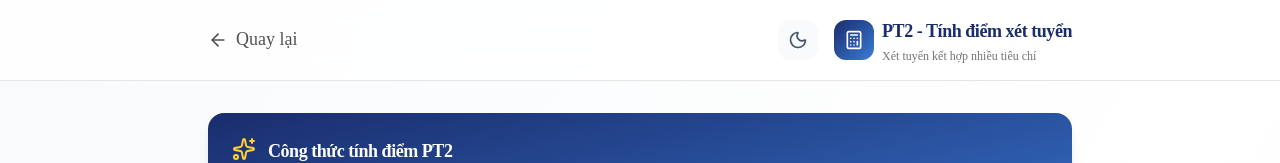
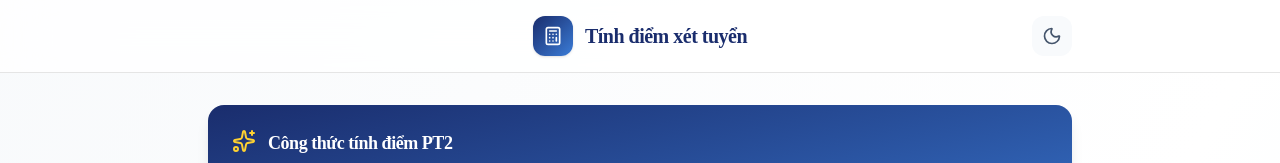
Before and after one commit to vinhdinh2007-rgb/-calculus, a React (Vite) app: page / in a window 1280 px wide. Shown: the top 163 px of the page. Built offline with nearby package versions, Linux system fonts and the light colour scheme.

Commit message:
style: update header to center title and remove back button

```diff
--- a/src/pages/ScoreCalculator.jsx
+++ b/src/pages/ScoreCalculator.jsx
@@ -143,34 +143,21 @@ export default function ScoreCalculator() {
     <div className="min-h-screen bg-gradient-to-br from-slate-50 via-white to-blue-50 dark:from-dark-bg dark:via-dark-bg dark:to-dark-bg transition-colors duration-300">
       {/* Header */}
       <header className="sticky top-0 z-50 bg-white/80 dark:bg-dark-surface/80 backdrop-blur-xl border-b border-neutral-200 dark:border-dark-border transition-colors duration-300">
-        <div className="max-w-4xl mx-auto px-4 py-4 flex items-center justify-between">
-          <Link
-            to="/"
-            className="flex items-center gap-2 text-neutral-600 dark:text-dark-text-sec hover:text-neutral-900 dark:hover:text-dark-text-main transition-colors"
-          >
-            <ArrowLeft className="w-5 h-5" />
-            <span className="font-medium">Quay lại</span>
-          </Link>
+        <div className="max-w-4xl mx-auto px-4 py-4 flex items-center justify-center relative">
+          <div className="flex items-center gap-3">
+            <div className="w-10 h-10 bg-gradient-to-br from-[#1a2d6d] to-[#3b7dd8] rounded-xl flex items-center justify-center flex-shrink-0 shadow-sm">
+              <Calculator className="w-5 h-5 text-white" />
+            </div>
+            <h1 className="font-bold text-xl text-neutral-800 dark:text-dark-text-main tracking-tight">Tính điểm xét tuyển</h1>
+          </div>
 
-          <div className="flex items-center gap-4">
           {/* Theme Toggle */}
           <button
             onClick={toggleTheme}
-              className="w-10 h-10 rounded-xl bg-slate-50 dark:bg-dark-hover flex items-center justify-center text-slate-600 dark:text-dark-text-sec hover:bg-slate-100 dark:hover:bg-dark-hover/80 hover:text-[#1a2d6d] dark:hover:text-white transition-all duration-300"
+            className="absolute right-4 w-10 h-10 rounded-xl bg-slate-50 dark:bg-dark-hover flex items-center justify-center text-slate-600 dark:text-dark-text-sec hover:bg-slate-100 dark:hover:bg-dark-hover/80 hover:text-[#1a2d6d] dark:hover:text-white transition-all duration-300"
           >
             {isDark ? <Sun className="w-5 h-5" /> : <Moon className="w-5 h-5" />}
           </button>
-
-            <div className="flex items-center gap-2">
-              <div className="w-10 h-10 bg-gradient-to-br from-[#1a2d6d] to-[#3b7dd8] rounded-xl flex items-center justify-center">
-                <Calculator className="w-5 h-5 text-white" />
-              </div>
-              <div className="hidden sm:block">
-                <h1 className="font-bold text-neutral-800 dark:text-dark-text-main">PT2 - Tính điểm xét tuyển</h1>
-                <p className="text-xs text-neutral-500 dark:text-dark-text-sec">Xét tuyển kết hợp nhiều tiêu chí</p>
-              </div>
-            </div>
-          </div>
         </div>
       </header>
 
```
Lines whose indentation alone changed are shown as unchanged.
